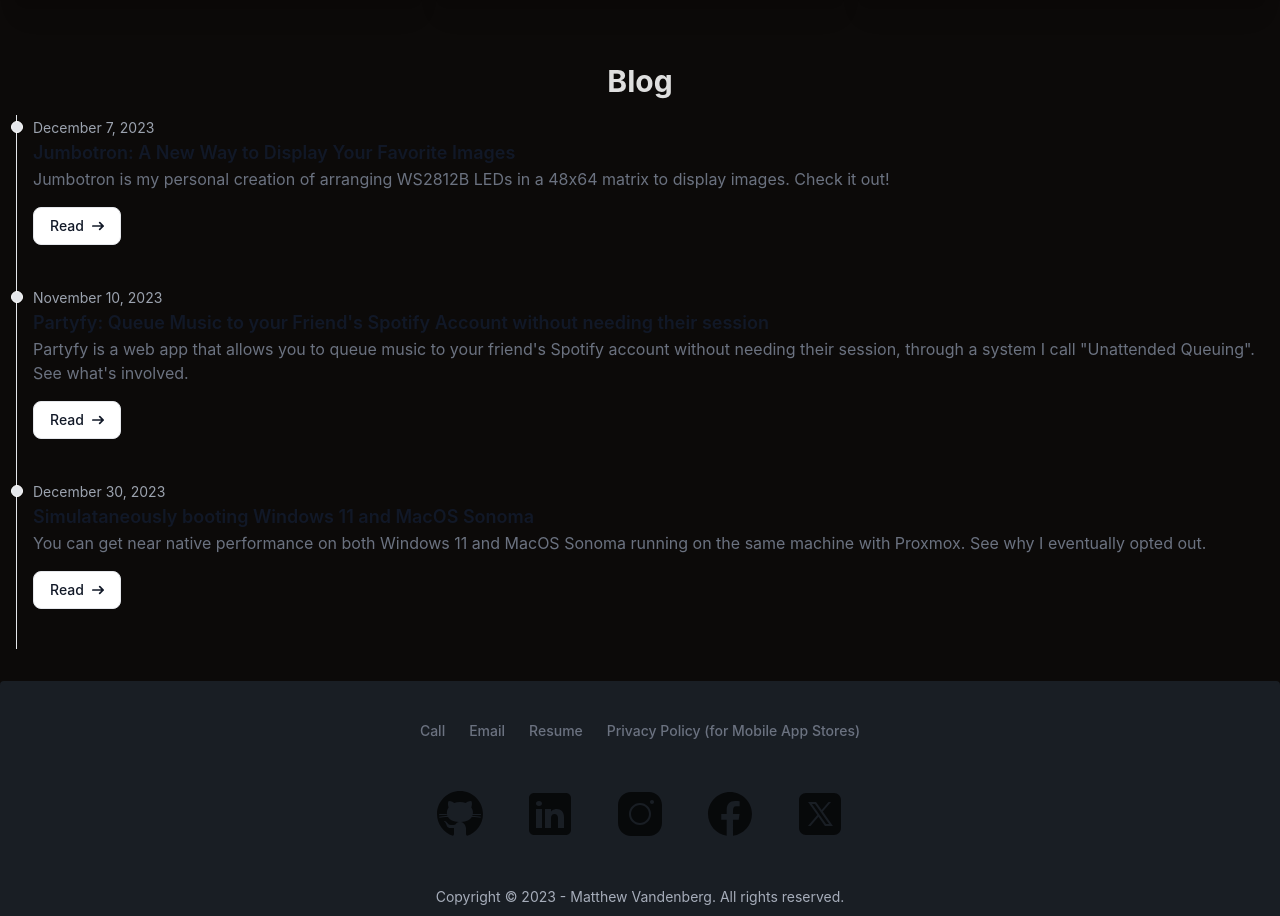
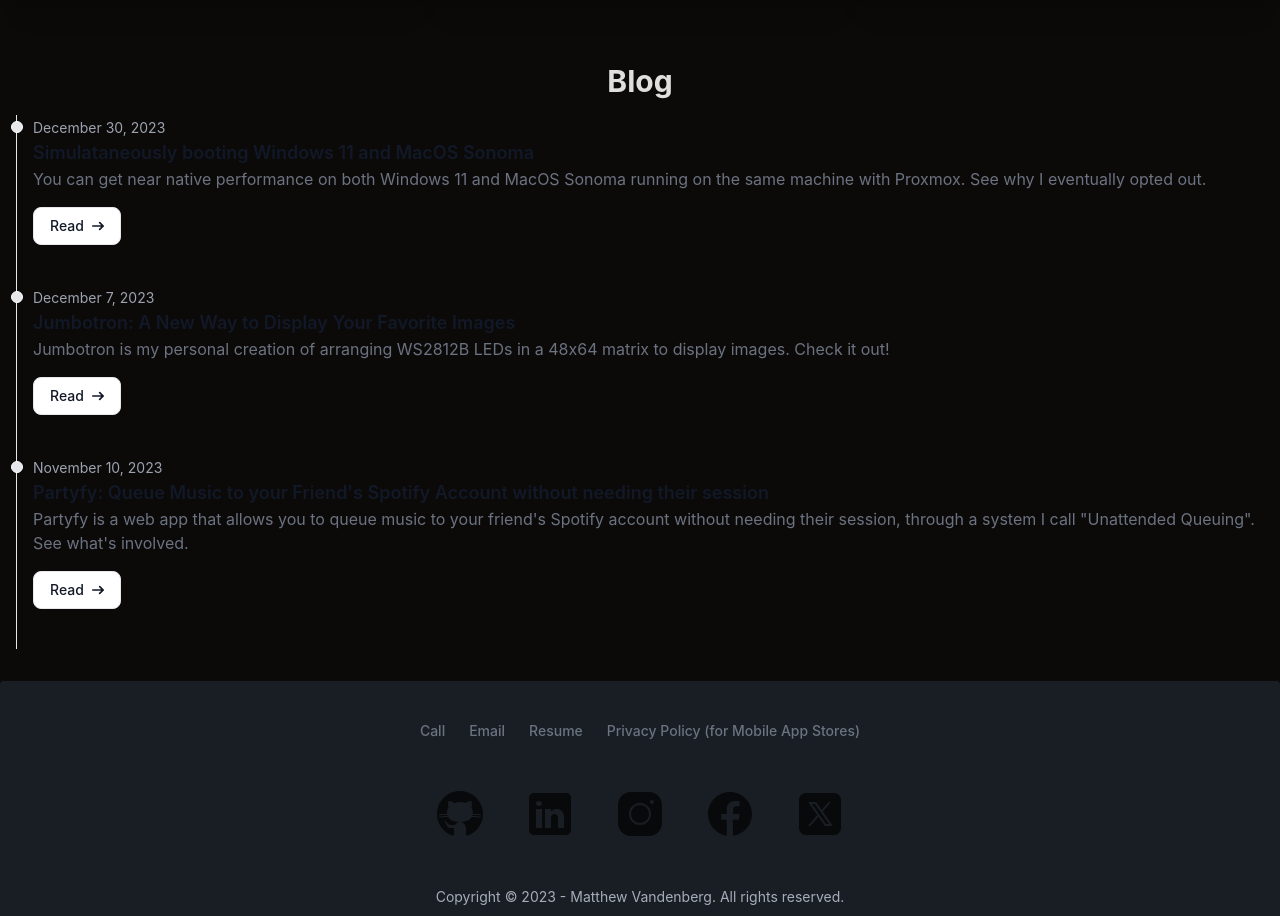
Before and after one commit to mv5903/website, a Svelte app in the folder website/: page / in a window 1280 px wide. Shown: the part 3753-4669 px from the top of the page. Built offline with nearby package versions, Linux system fonts and the light colour scheme.

Commit message:
redorder blogs

```diff
--- a/website/src/assets/blogs.js
+++ b/website/src/assets/blogs.js
@@ -1,10 +1,10 @@
 export const blogs = [
-    // {
-    //     "title": "Running Windows 11 and macOS Sonoma Simultaneously: How I Did it",
-    //     "date": "December 10, 2023",
-    //     "description": "I have been running Windows 11 and macOS Sonoma on my PC, here's how I did it.",
-    //     "blog": "win11-macos-sonoma"
-    // },
+    {
+        "title": "Simulataneously booting Windows 11 and MacOS Sonoma",
+        "date": "December 30, 2023",
+        "description": "You can get near native performance on both Windows 11 and MacOS Sonoma running on the same machine with Proxmox. See why I eventually opted out.",
+        "blog": "win11-macos-sonoma"
+    },
     {
         "title": "Jumbotron: A New Way to Display Your Favorite Images",
         "date": "December 7, 2023",
@@ -16,11 +16,5 @@ export const blogs = [
         "date": "November 10, 2023",
         "description": "Partyfy is a web app that allows you to queue music to your friend's Spotify account without needing their session, through a system I call \"Unattended Queuing\". See what's involved.",
         "blog": "partyfy"
-    },
-    {
-        "title": "Simulataneously booting Windows 11 and MacOS Sonoma",
-        "date": "December 30, 2023",
-        "description": "You can get near native performance on both Windows 11 and MacOS Sonoma running on the same machine with Proxmox. See why I eventually opted out.",
-        "blog": "win11-macos-sonoma"
     }
 ]
```
